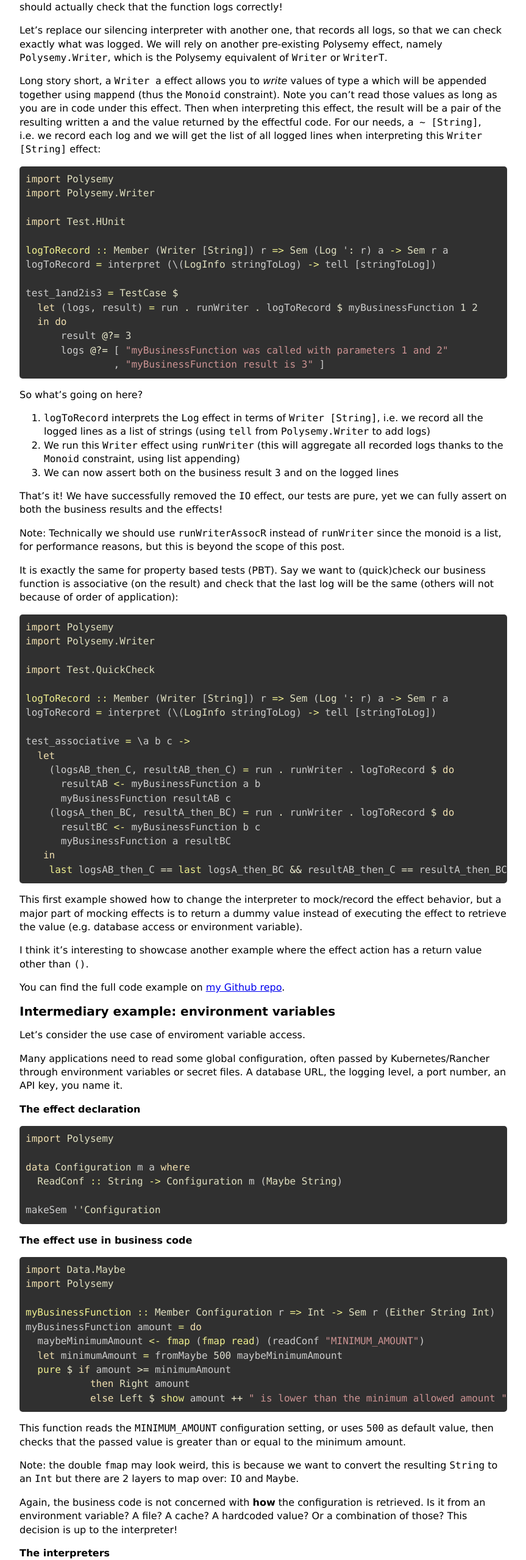
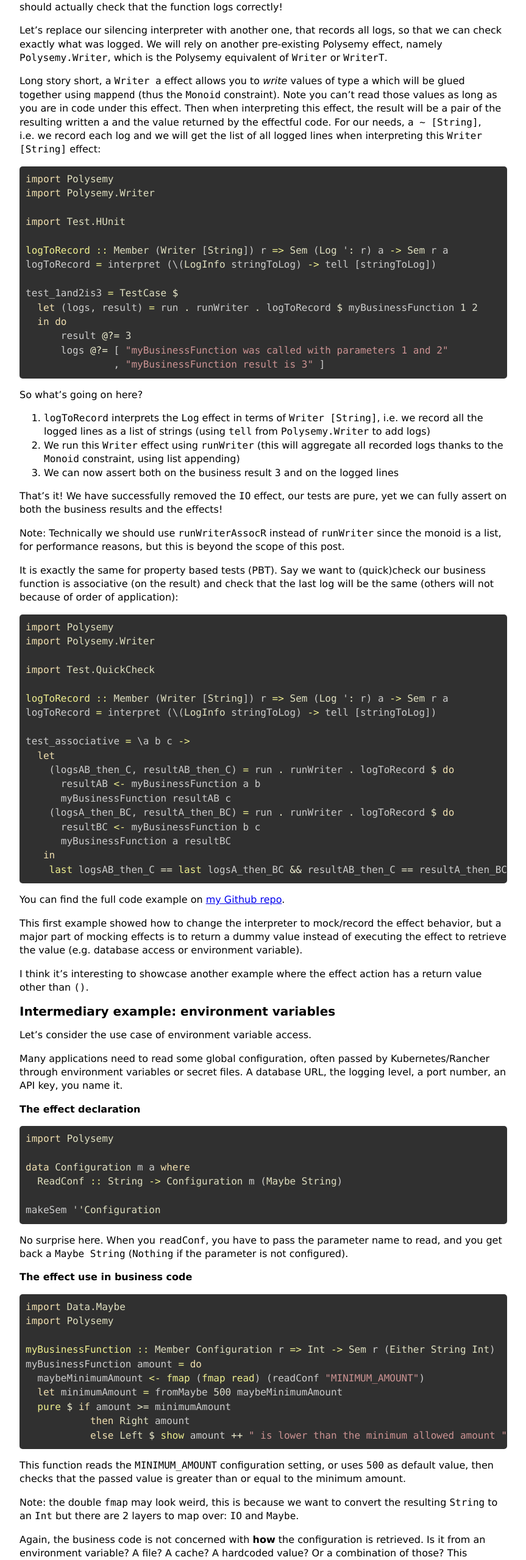
Before and after one commit to sir4ur0n/sir4ur0n.github.io, a plain HTML site: page posts/polysemy-tests.html in a window 1280 px wide. Shown: the part 2287-4846 px from the top of the page at 61% size, without its empty margins (208-1071 px from the left). Drawn offline with Linux system fonts and the light colour scheme.

Commit message:
Automated deployment: Wed Apr 29 07:09:51 UTC 2020 13cff955060e1c8b7e520ab94de44a923fa0dd5f

```diff
--- a/posts/polysemy-tests.html
+++ b/posts/polysemy-tests.html
@@ -91,7 +91,7 @@ Cases: 1  Tried: 1  Errors: 0  Failures: 0</code></pre>
 <h3 id="step-3-test-effects-too">Step 3: Test effects too</h3>
 <p>Rather than silencing those logs, maybe logging is part of our requirements. In such case, we should actually check that the function logs correctly!</p>
 <p>Let’s replace our silencing interpreter with another one, that records all logs, so that we can check exactly what was logged. We will rely on another pre-existing Polysemy effect, namely <code>Polysemy.Writer</code>, which is the Polysemy equivalent of <code>Writer</code> or <code>WriterT</code>.</p>
-<p>Long story short, a <code>Writer a</code> effect allows you to <em>write</em> values of type <code>a</code> which will be appended together using <code>mappend</code> (thus the <code>Monoid</code> constraint). Note you can’t read those values as long as you are in code under this effect. Then when interpreting this effect, the result will be a pair of the resulting written <code>a</code> and the value returned by the effectful code. For our needs, <code>a ~ [String]</code>, i.e. we record each log and we will get the list of all logged lines when interpreting this <code>Writer [String]</code> effect:</p>
+<p>Long story short, a <code>Writer a</code> effect allows you to <em>write</em> values of type <code>a</code> which will be glued together using <code>mappend</code> (thus the <code>Monoid</code> constraint). Note you can’t read those values as long as you are in code under this effect. Then when interpreting this effect, the result will be a pair of the resulting written <code>a</code> and the value returned by the effectful code. For our needs, <code>a ~ [String]</code>, i.e. we record each log and we will get the list of all logged lines when interpreting this <code>Writer [String]</code> effect:</p>
 <div class="sourceCode" id="cb7"><pre class="sourceCode haskell"><code class="sourceCode haskell"><span id="cb7-1"><a href="#cb7-1"></a><span class="kw">import</span> <span class="dt">Polysemy</span></span>
 <span id="cb7-2"><a href="#cb7-2"></a><span class="kw">import</span> <span class="dt">Polysemy.Writer</span></span>
 <span id="cb7-3"><a href="#cb7-3"></a></span>
@@ -133,11 +133,11 @@ Cases: 1  Tried: 1  Errors: 0  Failures: 0</code></pre>
 <span id="cb8-16"><a href="#cb8-16"></a>      myBusinessFunction a resultBC</span>
 <span id="cb8-17"><a href="#cb8-17"></a>   <span class="kw">in</span></span>
 <span id="cb8-18"><a href="#cb8-18"></a>    <span class="fu">last</span> logsAB_then_C <span class="op">==</span> <span class="fu">last</span> logsA_then_BC <span class="op">&amp;&amp;</span> resultAB_then_C <span class="op">==</span> resultA_then_BC</span></code></pre></div>
+<p>You can find the full code example on <a href="https://github.com/Sir4ur0n/blog/tree/master/code-examples/src/PolysemyTestsLogging">my Github repo</a>.</p>
 <p>This first example showed how to change the interpreter to mock/record the effect behavior, but a major part of mocking effects is to return a dummy value instead of executing the effect to retrieve the value (e.g. database access or environment variable).</p>
 <p>I think it’s interesting to showcase another example where the effect action has a return value other than <code>()</code>.</p>
-<p>You can find the full code example on <a href="https://github.com/Sir4ur0n/blog/tree/master/code-examples/src/PolysemyTestsLogging">my Github repo</a>.</p>
 <h2 id="intermediary-example-environment-variables">Intermediary example: environment variables</h2>
-<p>Let’s consider the use case of enviroment variable access.</p>
+<p>Let’s consider the use case of environment variable access.</p>
 <p>Many applications need to read some global configuration, often passed by Kubernetes/Rancher through environment variables or secret files. A database URL, the logging level, a port number, an API key, you name it.</p>
 <h3 id="the-effect-declaration">The effect declaration</h3>
 <div class="sourceCode" id="cb9"><pre class="sourceCode haskell"><code class="sourceCode haskell"><span id="cb9-1"><a href="#cb9-1"></a><span class="kw">import</span> <span class="dt">Polysemy</span></span>
@@ -146,6 +146,7 @@ Cases: 1  Tried: 1  Errors: 0  Failures: 0</code></pre>
 <span id="cb9-4"><a href="#cb9-4"></a>  <span class="dt">ReadConf</span><span class="ot"> ::</span> <span class="dt">String</span> <span class="ot">-&gt;</span> <span class="dt">Configuration</span> m (<span class="dt">Maybe</span> <span class="dt">String</span>)</span>
 <span id="cb9-5"><a href="#cb9-5"></a></span>
 <span id="cb9-6"><a href="#cb9-6"></a>makeSem '<span class="dt">'Configuration</span></span></code></pre></div>
+<p>No surprise here. When you <code>readConf</code>, you have to pass the parameter name to read, and you get back a <code>Maybe String</code> (<code>Nothing</code> if the parameter is not configured).</p>
 <h3 id="the-effect-use-in-business-code">The effect use in business code</h3>
 <div class="sourceCode" id="cb10"><pre class="sourceCode haskell"><code class="sourceCode haskell"><span id="cb10-1"><a href="#cb10-1"></a><span class="kw">import</span> <span class="dt">Data.Maybe</span></span>
 <span id="cb10-2"><a href="#cb10-2"></a><span class="kw">import</span> <span class="dt">Polysemy</span></span>
@@ -168,8 +169,8 @@ Cases: 1  Tried: 1  Errors: 0  Failures: 0</code></pre>
 <span id="cb11-4"><a href="#cb11-4"></a><span class="ot">confToIO ::</span> <span class="dt">Member</span> (<span class="dt">Embed</span> <span class="dt">IO</span>) r <span class="ot">=&gt;</span> <span class="dt">Sem</span> (<span class="dt">Configuration</span> '<span class="op">:</span> r) a <span class="ot">-&gt;</span> <span class="dt">Sem</span> r a</span>
 <span id="cb11-5"><a href="#cb11-5"></a>confToIO <span class="ot">=</span> interpret (\(<span class="dt">ReadConf</span> envVarName) <span class="ot">-&gt;</span> embed <span class="op">$</span> lookupEnv envVarName)</span></code></pre></div>
 <p>Now let’s write a mock interpreter for our tests!</p>
-<p>As stated in introduction, mocking means that each test gets to decide the behavior of effects. In this particular case, it means the decision of how to convert the configuration name (e.g. <code>MINIMUM_AMOUNT</code>) to a value (of type <code>Maybe String</code>) is up to each test, not to the interpreter.</p>
-<p>Said differently, the interpreter should take as argument how to do this conversion.</p>
+<p>As stated in introduction, mocking means that each test gets to decide the behavior of effects. In this particular case, it means the decision of how to transform the configuration name (e.g. <code>MINIMUM_AMOUNT</code>) to a value (of type <code>Maybe String</code>) is up to each test, not to the interpreter.</p>
+<p>Said differently, the interpreter should take as argument how to do this transformation.</p>
 <p>In a functional language, it means: the interpreter should take as argument the function <code>String -&gt; Maybe String</code>, and each test should pass such a function (the mock behavior).</p>
 <div class="sourceCode" id="cb12"><pre class="sourceCode haskell"><code class="sourceCode haskell"><span id="cb12-1"><a href="#cb12-1"></a><span class="ot">confToMock ::</span> (<span class="dt">String</span> <span class="ot">-&gt;</span> <span class="dt">Maybe</span> <span class="dt">String</span>) <span class="ot">-&gt;</span> <span class="dt">Sem</span> (<span class="dt">Configuration</span> '<span class="op">:</span> r) a <span class="ot">-&gt;</span> <span class="dt">Sem</span> r a</span>
 <span id="cb12-2"><a href="#cb12-2"></a>confToMock mockLookupEnv <span class="ot">=</span> interpret (\(<span class="dt">ReadConf</span> envVarName) <span class="ot">-&gt;</span> <span class="fu">pure</span> <span class="op">$</span> mockLookupEnv envVarName)</span></code></pre></div>
```
Also changed, not shown: atom.xml (+6 -5 lines), rss.xml (+6 -5 lines).
